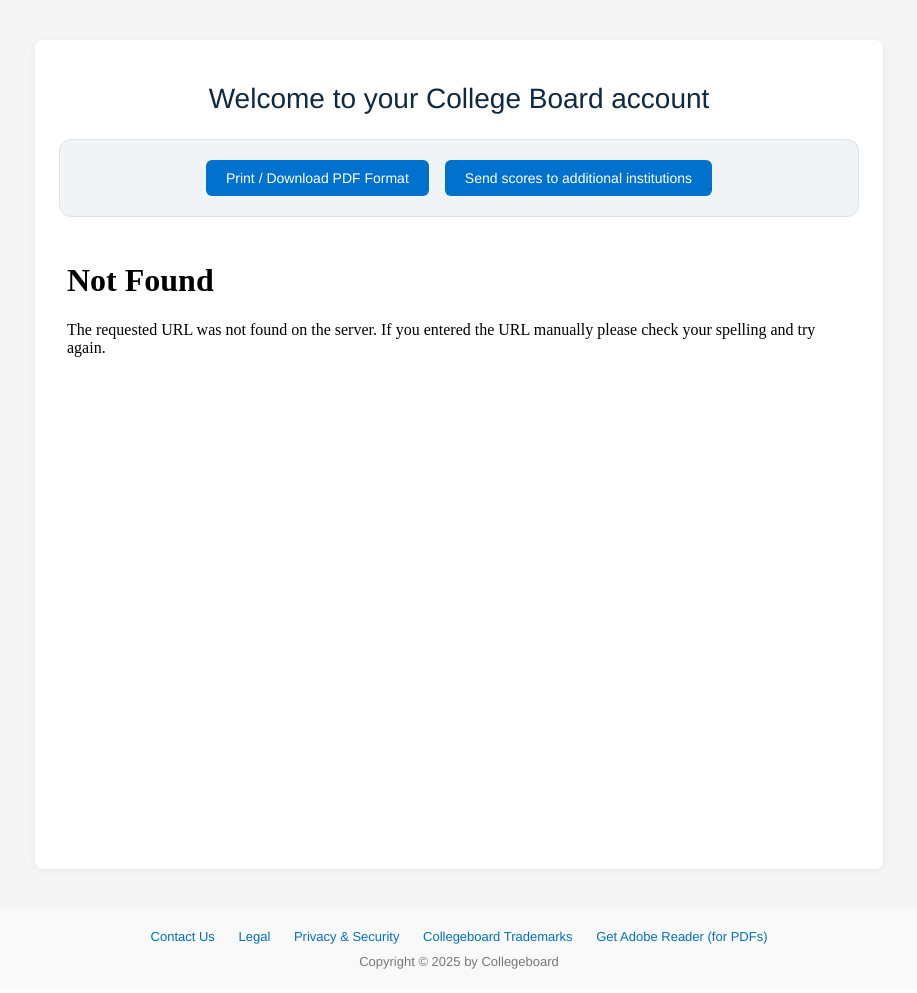
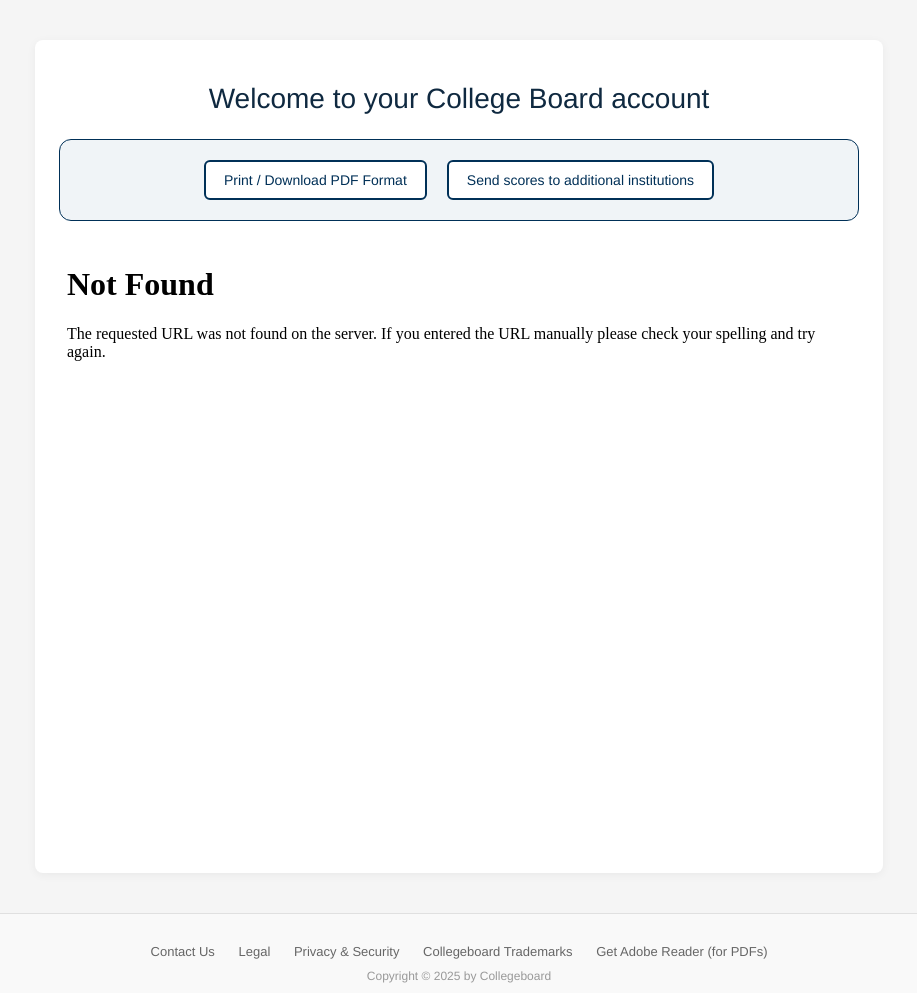
Before and after one commit to Jandro91/Sat_clone, a Flask app: page /certificate/1 in a window 1280 px wide. Shown: the part 64-1057 px from the top of the page, without its empty margins (181-1098 px from the left). Before the commit the page ends 1033 px from the top, so only its background shows below. Run offline with Flask 3, Linux system fonts and the light colour scheme.

Commit message:
Update: add footer and buttons to certificate page

```diff
--- a/templates/certificate.html
+++ b/templates/certificate.html
@@ -49,27 +49,29 @@
     .btn-group {
       display: flex;
       justify-content: center;
-      gap: 16px;
+      gap: 20px;
       margin-bottom: 24px;
       padding: 20px;
       background: #f0f4f7;
       border-radius: 12px;
-      border: 1px solid #dce3e8;
+      border: 1px solid #003057;
     }
 
     .download-btn {
-      display: inline-block;
-      padding: 10px 20px;
+      padding: 10px 18px;
       font-size: 14px;
-      background-color: #0072ce;
-      color: white;
+      font-weight: 500;
+      background-color: white;
+      color: #003057;
+      border: 2px solid #003057;
+      border-radius: 6px;
       text-decoration: none;
-      border-radius: 6px;
-      transition: background-color 0.3s ease;
+      transition: all 0.3s ease;
     }
 
     .download-btn:hover {
-      background-color: #005fa3;
+      background-color: #003057;
+      color: white;
     }
 
     iframe {
@@ -81,26 +83,32 @@
 
     footer {
       margin-top: 40px;
-      padding: 20px 0;
+      padding: 30px 0 10px;
       background-color: #f9f9f9;
       text-align: center;
       font-size: 13px;
-      color: #555;
+      color: #666;
+      border-top: 1px solid #e0e0e0;
     }
 
-    footer a {
-      margin: 0 10px;
-      color: #0071bc;
-      text-decoration: none;
+    footer .footer-links {
+      margin-bottom: 10px;
     }
 
-    footer a:hover {
+    footer .footer-links a {
+      margin: 0 10px;
+      color: #666;
+      text-decoration: none;
+      font-weight: 500;
+    }
+
+    footer .footer-links a:hover {
       text-decoration: underline;
     }
 
-    .copyright {
-      margin-top: 10px;
-      color: #777;
+    footer .copyright {
+      color: #999;
+      font-size: 12px;
     }
   </style>
 </head>
@@ -123,7 +131,7 @@
   </div>
 
   <footer>
-    <div>
+    <div class="footer-links">
       <a href="#">Contact Us</a>
       <a href="#">Legal</a>
       <a href="#">Privacy & Security</a>
```
